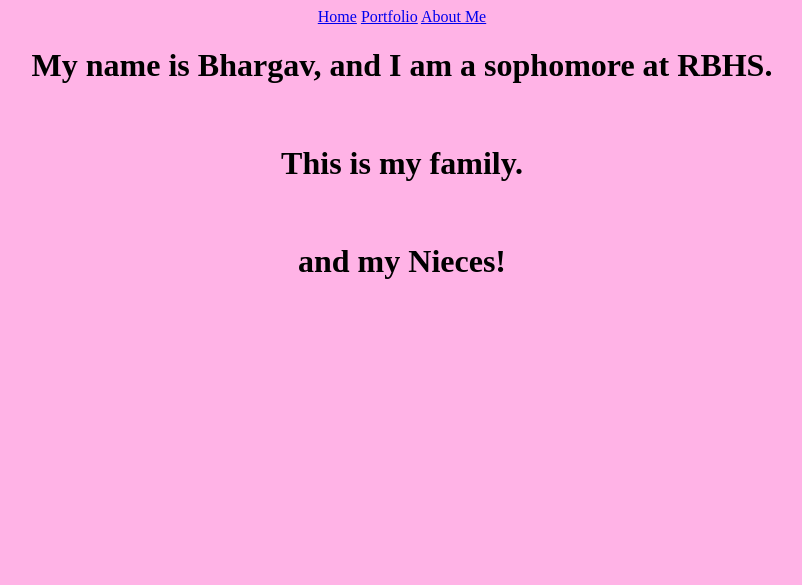
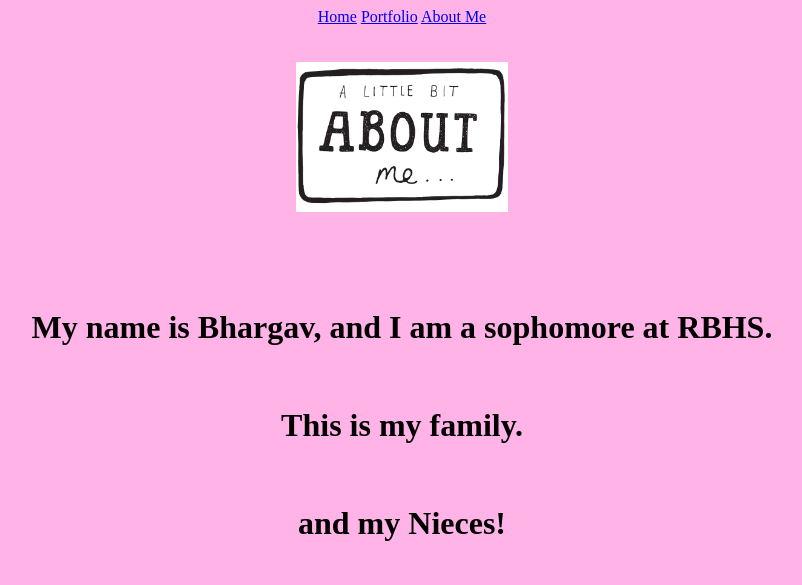
Before and after one commit to bhargavn19/CSP-website, a plain HTML site: page aboutme.html in a window 1280 px wide. Shown: the whole page, without its empty margins (238-1040 px from the left). Drawn offline with Linux system fonts and the light colour scheme.

Commit message:
Update aboutme.html

```diff
--- a/aboutme.html
+++ b/aboutme.html
@@ -9,6 +9,13 @@
     <a href="index.html">Home</a>
     <a href="portfolio.html">Portfolio</a>
     <a href="aboutme.html">About Me</a>
+		  </center>
+	<br><br>
+	<center>
+	<img src="aboutme.jpg" height="150"></img>
+		  </center>
+	<center>
+	<br><br><br><br>
     <h1>My name is Bhargav, and I am a sophomore at RBHS.</h1>
     <br>
     <h1>This is my family.</h1>
```
